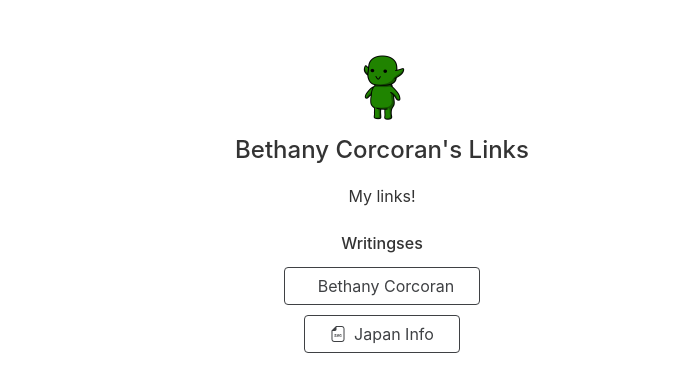
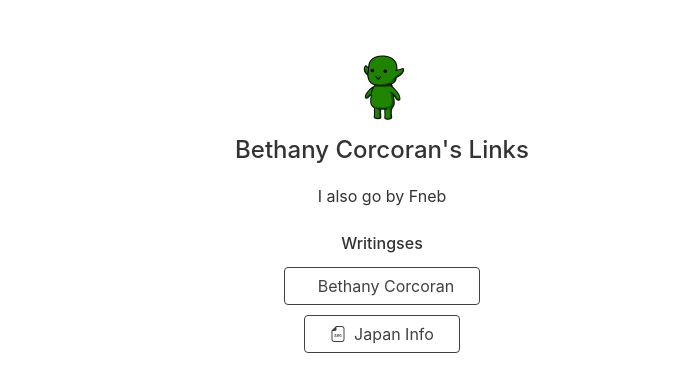
Before and after one commit to fneb/randomstuffwinlinkhub, a Jekyll site: the page built from index.html, in a window 1280 px wide. Shown: the top 372 px of the page, without its empty margins (258-943 px from the left). Built offline with Jekyll 4.4.1, drawn with Linux system fonts in a browser that asks for light colours; nearby versions of some CDN libraries.

Commit message:
Update _config.yml

```diff
--- a/_config.yml
+++ b/_config.yml
@@ -4,7 +4,7 @@ theme: linkhub-jekyll-theme
 # Site Configuration
 name: Bethany Corcoran's Links  # Name of your website
 tagline: Bethany Corcoran aka Fneb  # Set your preferred page title
-description: My links!  # Also used as a meta description
+description: I also go by Fneb  # Also used as a meta description
 favicon: https://picsum.photos/32/32 # Path / URL to the favicon of your website (e.g., 'assets/images/favicon.png')
 logo: assets/goblinhappy.png # Path / URL to the logo (e.g., 'assets/images/logo.png')
 url: https://randomstuff.win # URL of your website
```
